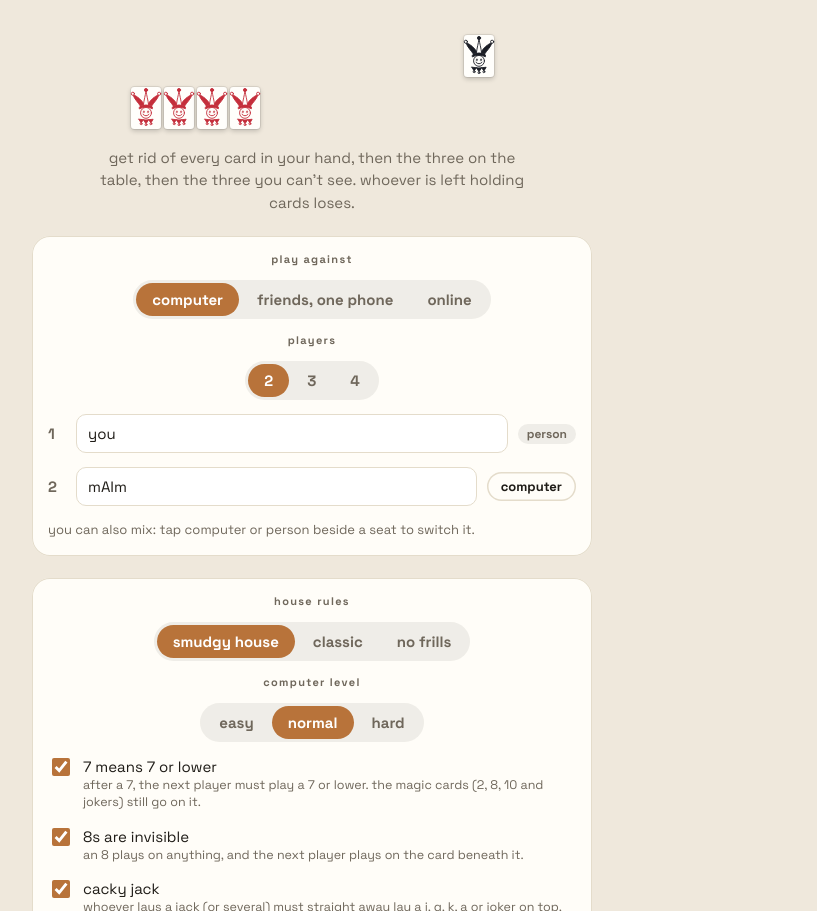
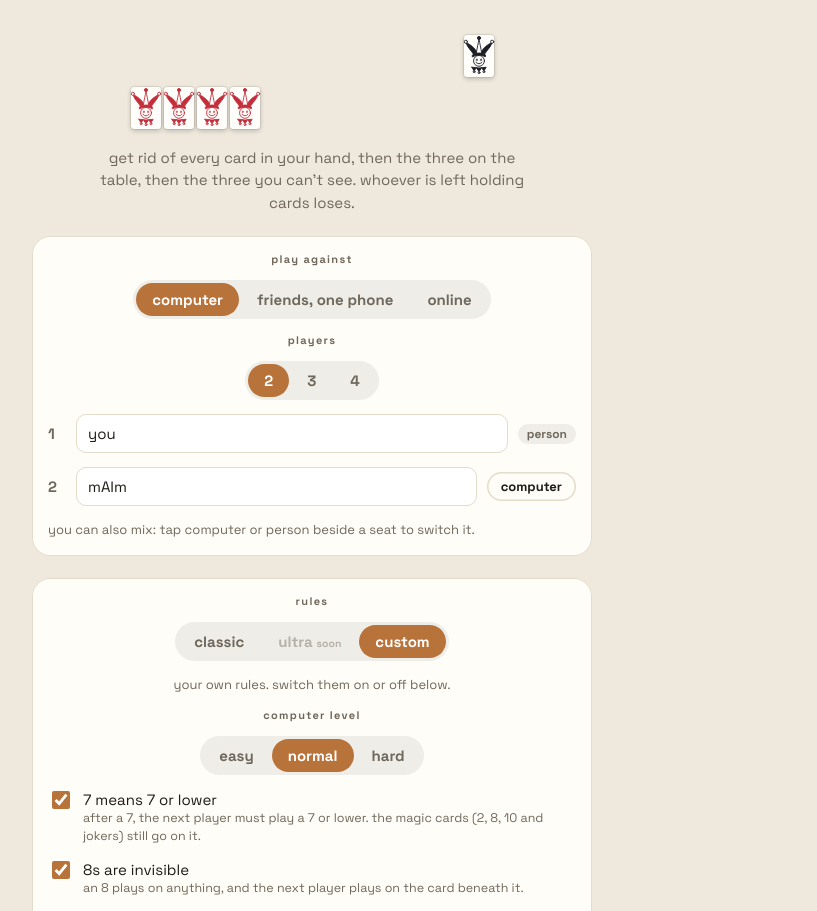
Before and after one commit to smudgy67/shithead, a website: page www/index.html in a window 1280 px wide. Shown: the part 189-1100 px from the top of the page, without its empty margins (328-1145 px from the left). Drawn offline with Linux system fonts and the light colour scheme.

Commit message:
Rule sets: Classic, Ultra (coming soon), Custom
Co-Authored-By: Claude Opus 5.5 <noreply@anthropic.com>
Claude-Session: https://claude.ai/code/session_017ZaB51L8XaxuNciRyVN5wc

```diff
--- a/www/index.html
+++ b/www/index.html
@@ -119,6 +119,10 @@ body.home .title .tbox b{font-size:1.3rem}
 [data-back="tartan"]{--back-bg:repeating-linear-gradient(0deg,rgba(200,30,40,.6) 0 3px,transparent 3px 11px),repeating-linear-gradient(90deg,rgba(200,30,40,.6) 0 3px,transparent 3px 11px),repeating-linear-gradient(0deg,rgba(0,0,0,.25) 0 1px,transparent 1px 5px),#1f5d3a;--back-mark:""}
 [data-back="poo"]{--back-bg:radial-gradient(circle at 50% 50%,#8a5a2b,#4a2e14 80%);--back-mark:"💩"}
 .backs{display:flex;flex-wrap:wrap;gap:10px}
+.seg button.soon{opacity:.45;cursor:not-allowed}
+.seg button.soon small{font-size:.7em;font-weight:600}
+.ctrnote{text-align:center;margin:0;font-size:13px;color:var(--muted)}
+.toggle input:disabled+span{opacity:.6}
 .pile .card.under{box-shadow:0 0 0 3px var(--accent),0 5px 14px rgba(0,0,0,.3)}
 .undertag{color:var(--accent)!important;font-weight:700}
 .sdesc{margin:6px 0 0;text-align:center;font-size:.78rem;color:var(--muted)}
@@ -375,6 +379,7 @@ let seenBurn=0;
 let setup=loadSetup()||{v:2,count:2,seats:[{name:'You',type:'human'},{name:'mAIm',type:'cpu'},{name:'bobAI',type:'cpu'},{name:'dobAI',type:'cpu'}],seven:true,eights:true,jacks:true,jokers:true};
 for(const k of ['eights','jacks','jokers'])if(setup[k]===undefined)setup[k]=true;
 if(setup.level==='nasty')setup.level='hard';
+if(!setup.ruleset)setup.ruleset='custom';
 if(!setup.v){setup.v=2;setup.count=2} // the default became 2 players; switch saved setups over once, then keep the player's choice
 
 function loadSetup(){try{const x=JSON.parse(localStorage.getItem('shithead-setup'));if(!(x&&x.seats&&x.seats.length===4))return null;x.seats.forEach((st,k)=>{if(st.type==='cpu'&&(OLD_CPU.includes(st.name)||CPU_NAMES.includes(st.name)))st.name=CPU_NAMES[k-1]||st.name});return x}catch(e){return null}}
@@ -694,7 +699,7 @@ function act(a,el){
   if(a==='seat-type'){const k=+el.dataset.k;const s=setup.seats[k];s.type=s.type==='cpu'?'human':'cpu';if(s.type==='cpu'&&(!s.name||/^Player \d$/.test(s.name)))s.name=CPU_NAMES[k-1];if(s.type==='human'&&CPU_NAMES.includes(s.name))s.name=`Player ${k+1}`;saveSetup();render();return}
   if(a==='mode'&&el.dataset.m==='online'){setup.online=true;saveSetup();render();return}
   if(a==='mode'){setup.online=false;const h=el.dataset.m==='people';for(let k=1;k<4;k++){const st=setup.seats[k];st.type=h?'human':'cpu';st.name=h?`Player ${k+1}`:CPU_NAMES[k-1]}if(h&&setup.seats[0].name==='You')setup.seats[0].name='Player 1';if(!h&&setup.seats[0].name==='Player 1')setup.seats[0].name='You';saveSetup();render();return}
-  if(a==='preset'){const pr=PRESETS.find(x=>x[0]===el.dataset.p);if(pr){Object.assign(setup,pr[1]);saveSetup();if(ON&&ON.host)render();else render()}return}
+  if(a==='ruleset'){setRuleset(el.dataset.r);render();return}
   if(a==='level'){setup.level=el.dataset.l;saveSetup();render();return}
   if(a==='shame-reset'){saveShame({});render();return}
   if(a==='hint'){showHint();return}
@@ -863,16 +868,26 @@ function renderSetup(){
   </div>`;
 }
 
-const PRESETS=[['smudgy house',{seven:true,eights:true,jacks:true,jokers:true}],['classic',{seven:true,eights:false,jacks:false,jokers:false}],['no frills',{seven:false,eights:false,jacks:false,jokers:false}]];
+// rule sets: classic is fixed, ultra is coming later, custom is the player's own switches (kept in setup.custom)
+const RULE_KEYS=['seven','eights','jacks','jokers'];
+const CLASSIC={seven:true,eights:false,jacks:false,jokers:false};
+function setRuleset(rs){
+  if(rs==='ultra')return;
+  if(rs==='classic'&&setup.ruleset!=='classic'){setup.custom=Object.fromEntries(RULE_KEYS.map(k=>[k,!!setup[k]]));Object.assign(setup,CLASSIC)}
+  if(rs==='custom'&&setup.ruleset==='classic'){Object.assign(setup,setup.custom||{seven:true,eights:true,jacks:true,jokers:true})}
+  setup.ruleset=rs;saveSetup();
+}
 function togglesHTML(){
   const lv=setup.level||'normal';
-  const pre=PRESETS.map(([n,r])=>`<button data-act="preset" data-p="${n}" aria-pressed="${Object.keys(r).every(k=>!!setup[k]===r[k])}">${n}</button>`).join('');
-  return `<div class="label ctr">House rules</div><div class="seg ctr" role="group" aria-label="House rules presets">${pre}</div>
+  const rs=setup.ruleset||'custom',locked=rs==='classic'?'disabled':'';
+  const pre=`<button data-act="ruleset" data-r="classic" aria-pressed="${rs==='classic'}">Classic</button><button data-act="ruleset" data-r="ultra" disabled title="Coming soon" class="soon">Ultra <small>soon</small></button><button data-act="ruleset" data-r="custom" aria-pressed="${rs==='custom'}">Custom</button>`;
+  return `<div class="label ctr">Rules</div><div class="seg ctr" role="group" aria-label="Rule set">${pre}</div>
+      <p class="note ctrnote">${rs==='classic'?'Classic Shithead: 2 resets, 10 burns, 7 means 7 or lower. Pick Custom to change the rules.':'Your own rules. Switch them on or off below.'}</p>
       <div class="label ctr">Computer level</div><div class="seg ctr" role="group" aria-label="Computer level">${['easy','normal','hard'].map(k=>`<button data-act="level" data-l="${k}" aria-pressed="${k===lv}">${k}</button>`).join('')}</div>
-      <label class="toggle"><input type="checkbox" id="seven" data-act="seven" ${setup.seven?'checked':''}><span>7 means 7 or lower<small>After a 7, the next player must play a 7 or lower. The magic cards (2, 8, 10 and jokers) still go on it.</small></span></label>
-      <label class="toggle"><input type="checkbox" id="eights" data-act="eights" ${setup.eights?'checked':''}><span>8s are invisible<small>An 8 plays on anything, and the next player plays on the card beneath it.</small></span></label>
-      <label class="toggle"><input type="checkbox" id="jacks" data-act="jacks" ${setup.jacks?'checked':''}><span>Cacky jack<small>Whoever lays a jack (or several) must straight away lay a J, Q, K, A or joker on top, one or more of a rank. If they can't, they pick up the pile, unless the jacks were their last cards. 2s, 8s and 10s never go on a jack.</small></span></label>
-      <label class="toggle"><input type="checkbox" id="jokers" data-act="jokers" ${setup.jokers?'checked':''}><span>Jokers<small>Two jokers in the deck. A joker is invisible, plays on anything, and with 3 or more players it reverses the direction of play.</small></span></label>`;
+      <label class="toggle"><input type="checkbox" id="seven" data-act="seven" ${setup.seven?'checked':''} ${locked}><span>7 means 7 or lower<small>After a 7, the next player must play a 7 or lower. The magic cards (2, 8, 10 and jokers) still go on it.</small></span></label>
+      <label class="toggle"><input type="checkbox" id="eights" data-act="eights" ${setup.eights?'checked':''} ${locked}><span>8s are invisible<small>An 8 plays on anything, and the next player plays on the card beneath it.</small></span></label>
+      <label class="toggle"><input type="checkbox" id="jacks" data-act="jacks" ${setup.jacks?'checked':''} ${locked}><span>Cacky jack<small>Whoever lays a jack (or several) must straight away lay a J, Q, K, A or joker on top, one or more of a rank. If they can't, they pick up the pile, unless the jacks were their last cards. 2s, 8s and 10s never go on a jack.</small></span></label>
+      <label class="toggle"><input type="checkbox" id="jokers" data-act="jokers" ${setup.jokers?'checked':''} ${locked}><span>Jokers<small>Two jokers in the deck. A joker is invisible, plays on anything, and with 3 or more players it reverses the direction of play.</small></span></label>`;
 }
 function rulesHTML(){
   return `<details class="rules"><summary>How to play</summary><ul>
--- a/www/sw.js
+++ b/www/sw.js
@@ -1,5 +1,5 @@
 // Offline support: cache the game shell, and cache fonts the first time they load.
-const CACHE = 'shithead-v21';
+const CACHE = 'shithead-v22';
 const SHELL = ['./', 'index.html', 'manifest.webmanifest', 'icon-192.png', 'icon-512.png'];
 self.addEventListener('install', e => { e.waitUntil(caches.open(CACHE).then(c => c.addAll(SHELL))); self.skipWaiting(); });
 self.addEventListener('activate', e => {
```
